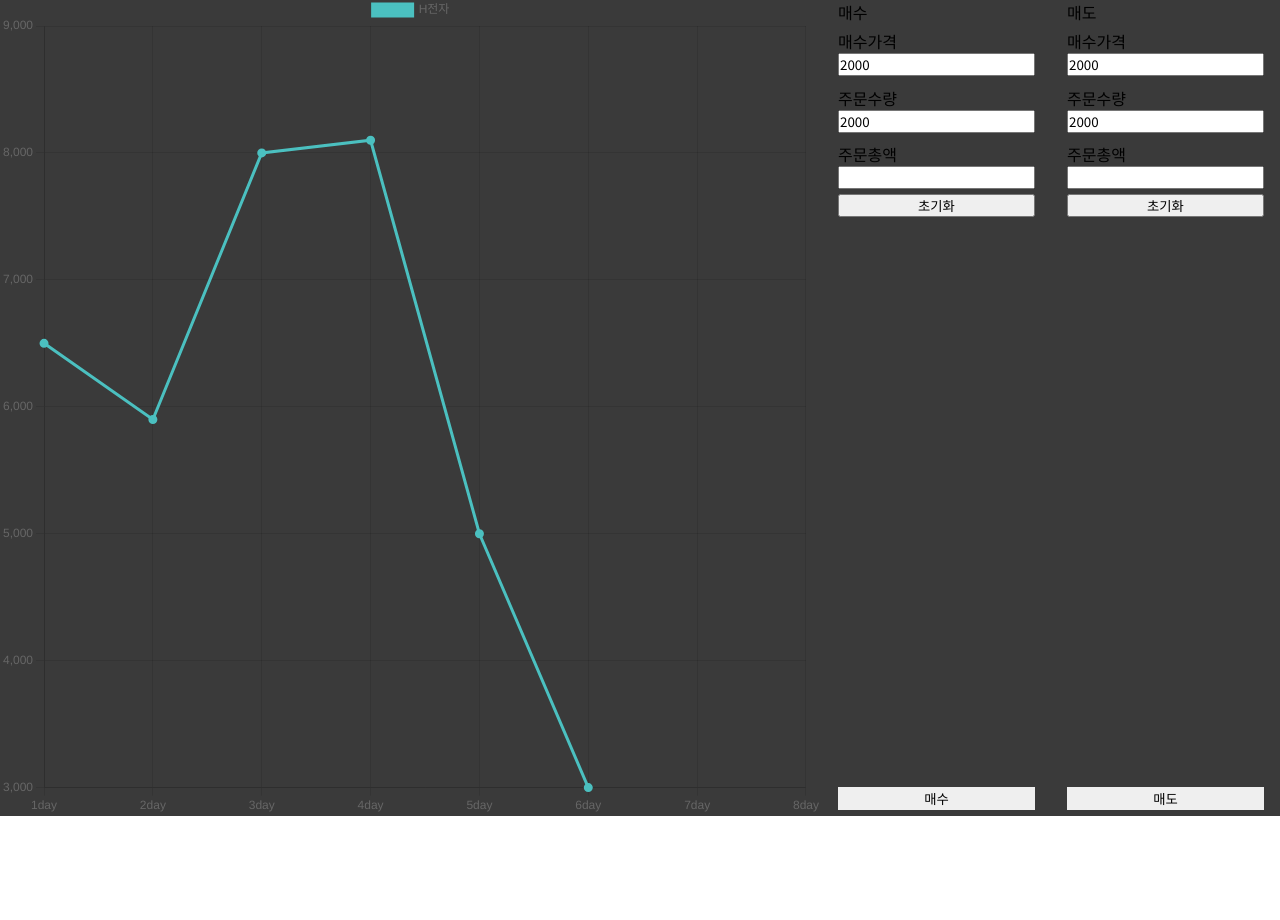
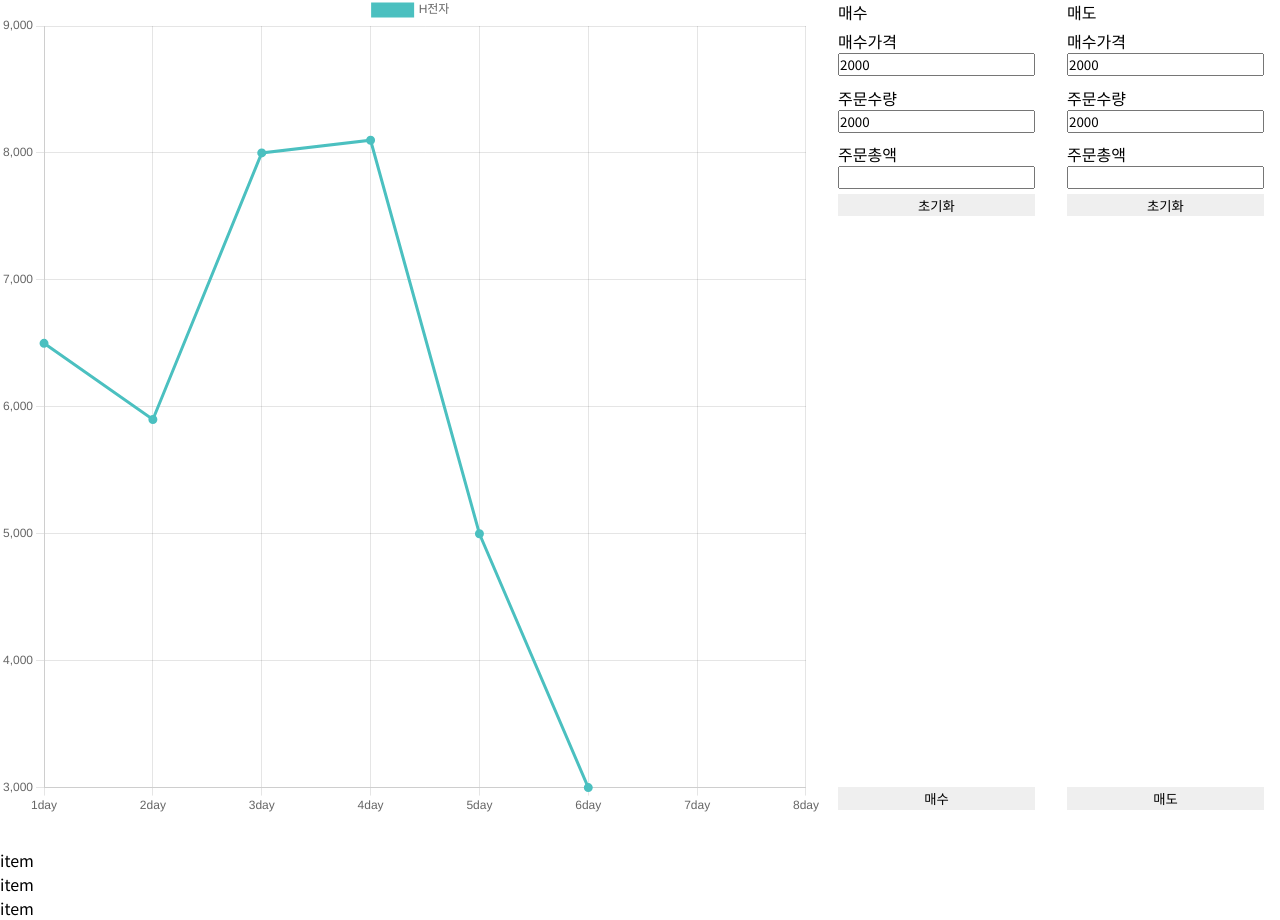
Before and after one commit to hyebin26/react_stockgame, a React (Create React App) app: page /login in a window 1280 px wide. Shown: the part 73-993 px from the top of the page. Before the commit the page ends 889 px from the top, so only its background shows below. Built offline with nearby package versions, Linux system fonts and the light colour scheme.

Commit message:
change reset btn and add main_stockItem

```diff
--- a/src/common/common.css
+++ b/src/common/common.css
@@ -14,5 +14,7 @@
 @value color_item_box rgb(225,225,225);
 @value color_header_font rgba(255, 255, 255, 0.53);
 @value color_white rgb(238, 238, 238);
+@value color_container rgb(58, 58, 58);
+@value color_resetBtn rgb(80, 80, 80);
 
 @value fontSize_header 1.1em;
--- a/src/components/main/main.jsx
+++ b/src/components/main/main.jsx
@@ -2,6 +2,7 @@
 import Header from "../header/header";
 import MainChart from "../main_chart/mainChart";
 import MainTrading from "../main_trading/mainTrading";
+import StockItem from "../main_stockItem/mainStockItem";
 import styles from "./main.module.css";
 
 const Main = (props) => {
@@ -14,6 +15,9 @@
           <MainTrading />
         </div>
       </section>
+      <section className={styles.main}>
+        <StockItem />
+      </section>
     </>
   );
 };
--- a/src/components/main/main.module.css
+++ b/src/components/main/main.module.css
@@ -1,13 +1,14 @@
-@value width_container_1,padding_container,height_main from "../../common/common.css";
+@value color_container,width_container_1,padding_container,height_main from "../../common/common.css";
 
 .main {
   max-width: width_container_1;
   height: height_main;
   margin: 2rem auto;
   padding: padding_container;
+  border-bottom: 1px solid color_header_font;
 }
 .container {
-  background-color: rgb(58, 58, 58);
+  background-color: color_container;
   height: 100%;
   width: 100%;
   display: flex;
--- a/src/components/main_act/mainAct.module.css
+++ b/src/components/main_act/mainAct.module.css
@@ -1,3 +1,4 @@
+@value color_resetBtn,color_white from "../../common/common.css";
 .itemContainer {
   padding: 0.3rem 0;
   width: 100%;
@@ -6,4 +7,9 @@
 }
 .reset {
   margin-top: 0.3rem;
+  background-color: color_resetBtn;
+  color: color_white;
+  border: none;
+  padding: 0.1rem 0;
+  cursor: pointer;
 }
--- a/src/components/main_btn/mainBtn.module.css
+++ b/src/components/main_btn/mainBtn.module.css
@@ -1,4 +1,4 @@
-@value color_blue_btn,color_red_btn from "../../common/common.css";
+@value color_blue_btn,color_red_btn,color_white from "../../common/common.css";
 
 .buyBtn,
 .sellBtn {
@@ -9,6 +9,7 @@
   padding: 0.1rem 0;
   position: absolute;
   bottom: 0;
+  color: color_white;
 }
 
 .buyBtn {
--- /dev/null
+++ b/src/components/main_stockItem/mainStockItem.jsx
@@ -0,0 +1,14 @@
+import React from "react";
+import styles from "./mainStockItem.module.css";
+
+const StockItem = (props) => {
+  return (
+    <ul>
+      <li>item</li>
+      <li>item</li>
+      <li>item</li>
+    </ul>
+  );
+};
+
+export default StockItem;
```
Also changed, not shown: src/components/main_stockItem/mainStockItem.module.css (added), 1 other file (tests, documents, lock files or other folders).
